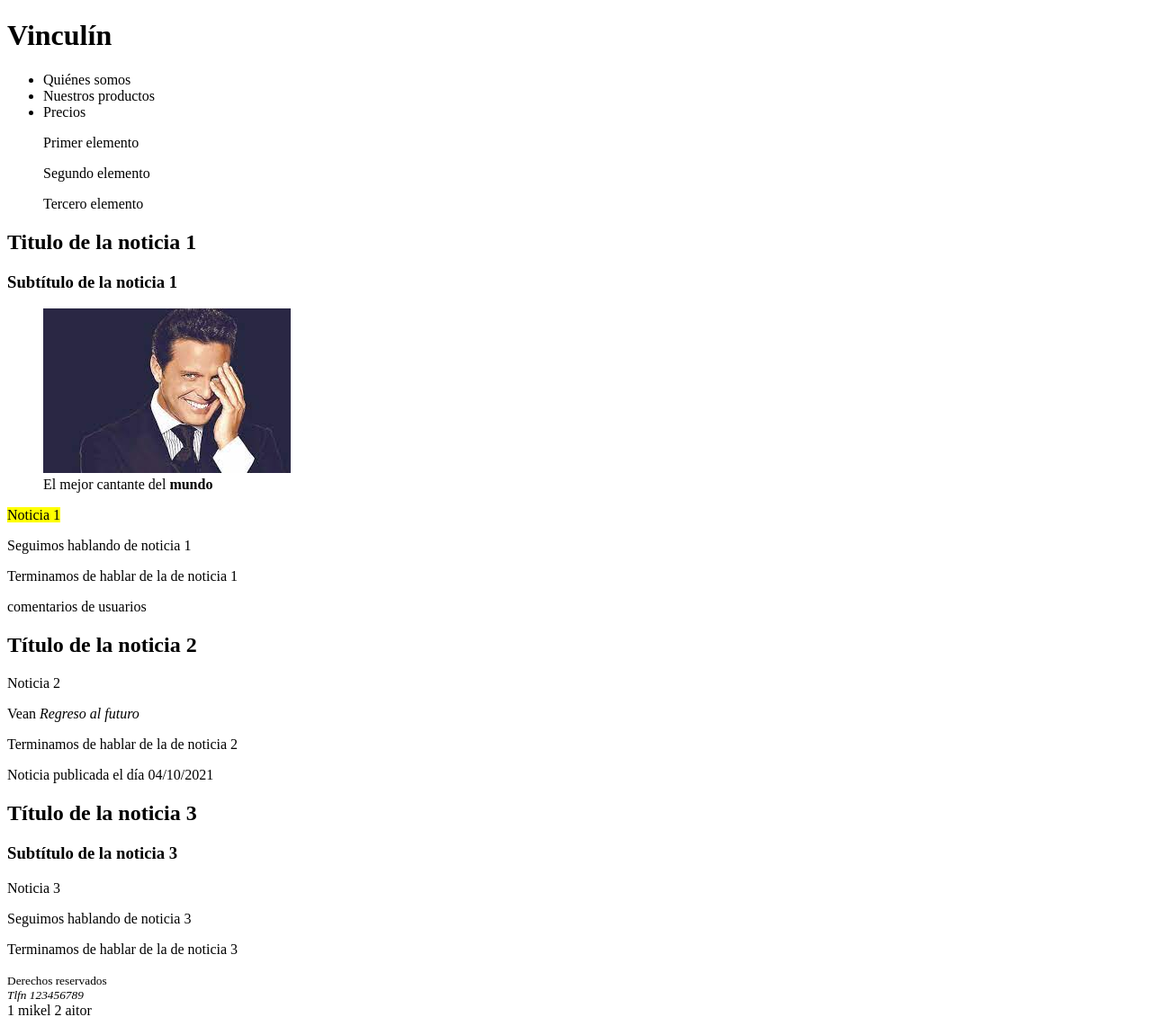
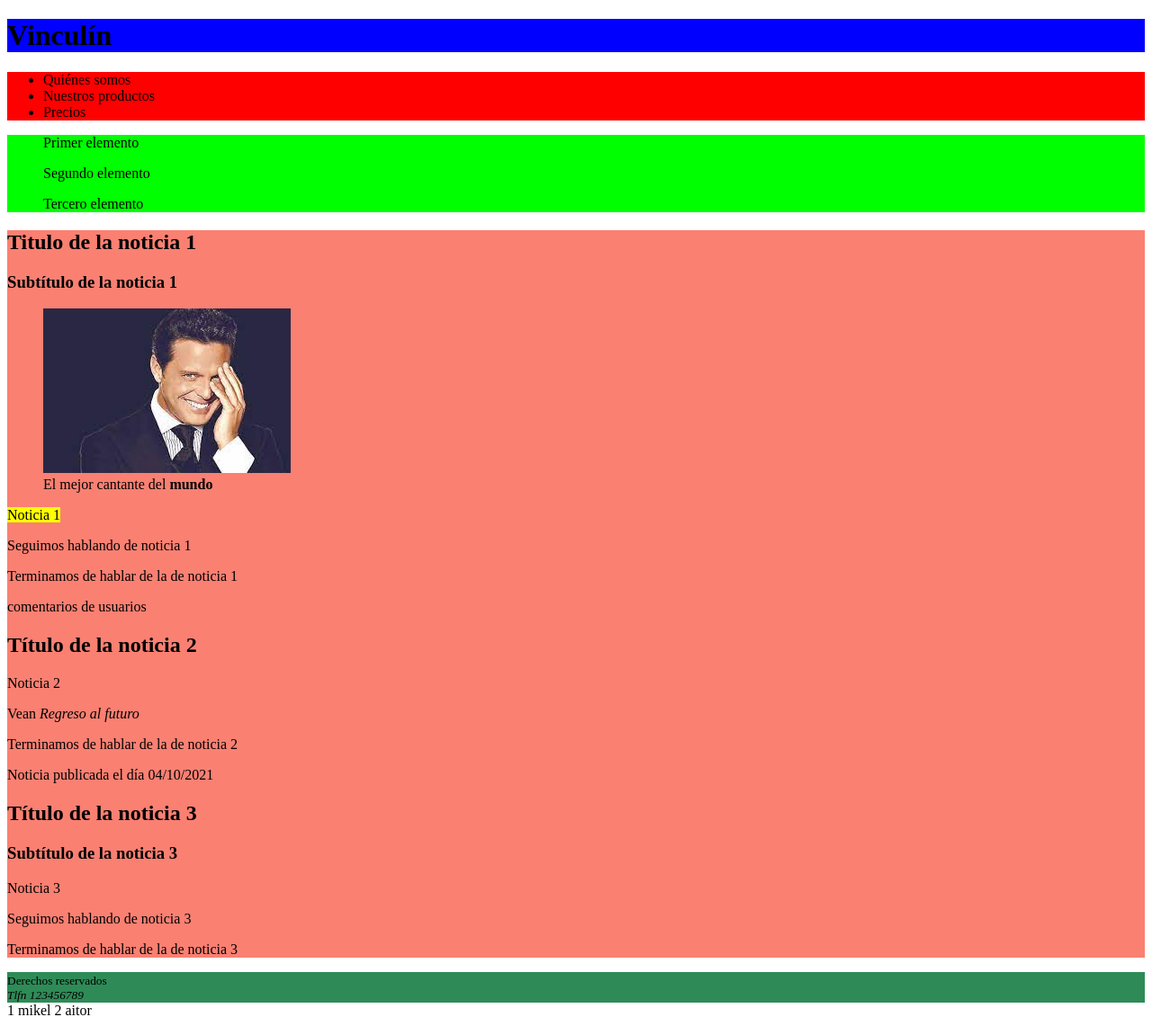
Before and after one commit to DannyelYankee/Vinculin, a PHP site: page / in a window 1280 px wide. Shown: the whole page at 90% size. Run offline with PHP 8.4, Linux system fonts and the light colour scheme; data comes from the database, SQL or seed files in the repository; data that the repository does not hold is empty.

Commit message:
Vídeo 6

```diff
--- a/app/index.php
+++ b/app/index.php
@@ -3,12 +3,14 @@
 <meta charset="iso-8559-1" />
 <meta name="description" content="Simulación de Linkedin" />
 <title> Vinculín </title>
+<link rel="stylesheet" href="mihoja.css">
 
 <body>
-  <header>
+    <header id="cabeceraWeb">
         <h1>Vinculín</h1>
     </header>
-  <nav>
+    <nav id="navegacionPrincipal">
+
         <ul>
             <li>Quiénes somos</li>
             <li>Nuestros productos</li>
@@ -16,13 +18,13 @@
         </ul>
     </nav>
 
-  <aside>
+    <aside id="barraLateral">
         <blockquote>Primer elemento</blockquote>
         <blockquote>Segundo elemento</blockquote>
         <blockquote>Tercero elemento</blockquote>
     </aside>
 
-  <section>
+    <section id="contenidoPrincipal">
         <article>
             <header>
                 <hgroup>
@@ -71,7 +73,7 @@
 
     </section>
 
-  <footer>
+    <footer id="piePrincipal">
         <small> Derechos reservados <address>Tlfn 123456789</address> </small>
     </footer>
 
--- /dev/null
+++ b/app/mihoja.css
@@ -0,0 +1,19 @@
+#cabeceraWeb {
+    background-color: blue;
+}
+
+#navegacionPrincipal {
+    background-color: red;
+}
+
+#barraLateral {
+    background-color: #0F0;
+}
+
+#contenidoPrincipal {
+    background-color: salmon;
+}
+
+#piePrincipal {
+    background-color: seagreen;
+}
```
Lines whose indentation alone changed are shown as unchanged.
